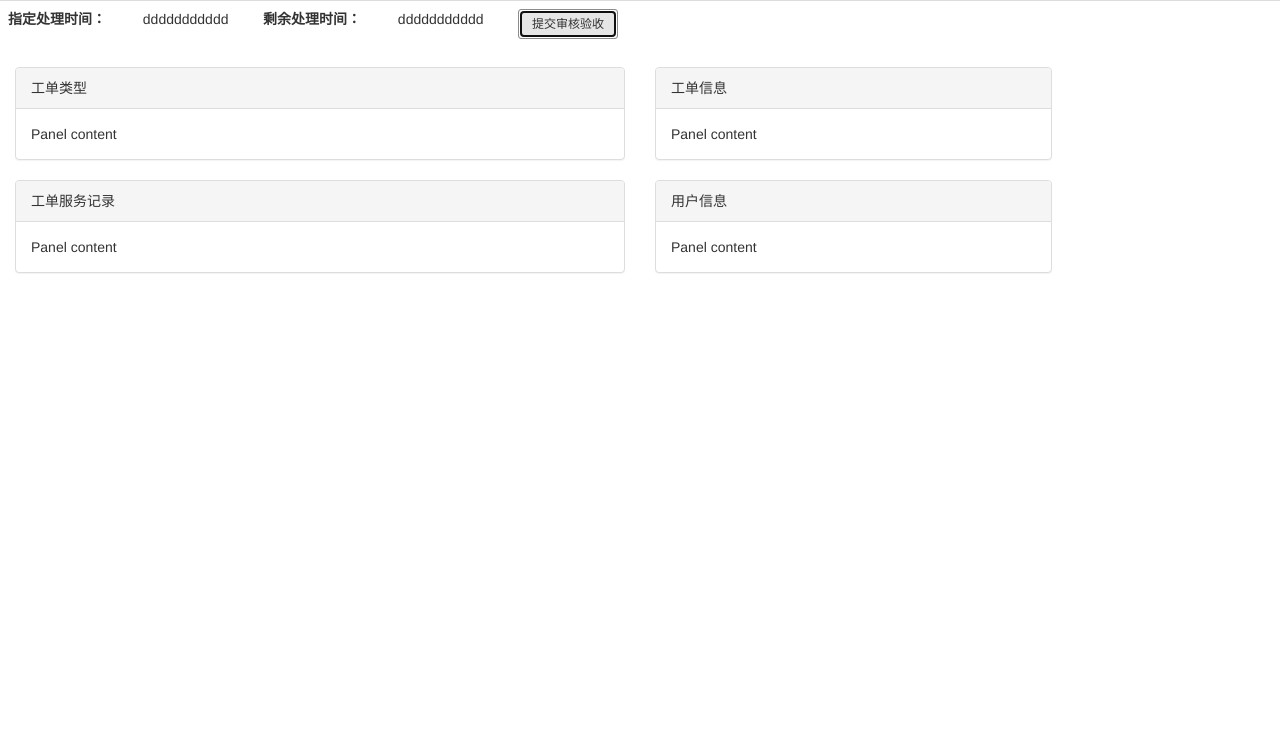
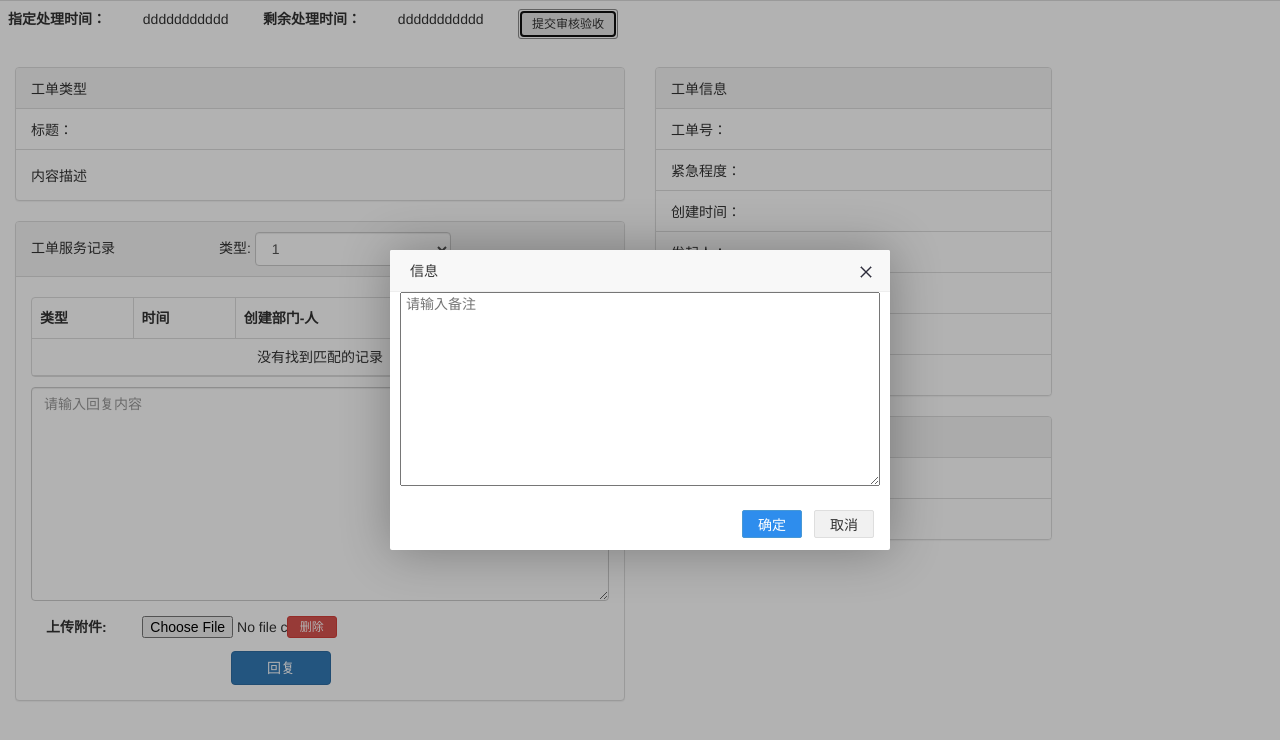
Before and after one commit to haitaodesign/SingleAdmin, a website: page demo/my_worker_order_details.html in a window 1280 px wide. Both pictures are taken after a click on the button "提交审核验收". Drawn offline with Linux system fonts and the light colour scheme.

Commit message:
我的工单详情页

```diff
--- a/demo/my_worker_order_details.html
+++ b/demo/my_worker_order_details.html
@@ -5,8 +5,9 @@
     <meta charset="UTF-8">
     <meta name="viewport" content="width=device-width, initial-scale=1.0">
     <meta http-equiv="X-UA-Compatible" content="ie=edge">
-    <title>工单申请</title>
+    <title>我的工单——详情页</title>
     <link rel="stylesheet" href="/css/thirdParty/bootstrap.css">
+    <link rel="stylesheet" href="/plugins/layui/css/layui.css">
     <link rel="stylesheet" href="/css/thirdParty/bootstrap-datetimepicker.css">
     <link rel="stylesheet" href="/css/thirdParty/bootstrap-table.min.css">
 
@@ -36,7 +37,7 @@
                     <td>ddddddddddd</td>
                     <td><label>剩余处理时间：</label></td>
                     <td>ddddddddddd</td>
-                    <td><button type="button" class="btn btn-default btn-sm">提交审核验收</button></td>
+                    <td><button type="button" id="summitreview" class="btn btn-default btn-sm">提交审核验收</button></td>
                 </tr>
             </table>
         </div>
@@ -44,36 +45,76 @@
             <div class="col-sm-6">
                 <div class="panel panel-default">
                     <div class="panel-heading">工单类型</div>
+                    <ul class="list-group">
+                        <li class="list-group-item">标题：</li>
+                    </ul>
                     <div class="panel-body">
-                        Panel content
+                        <p>内容描述</p>
                     </div>
                 </div>
                 <div class="panel panel-default">
-                    <div class="panel-heading">工单服务记录</div>
+                    <div class="panel-heading form-inline" style="margin-bottom:5px;">
+                        <span>工单服务记录</span>
+                        <div class="form-group" style="margin-left:100px;margin-top:0px;">
+                            <label for="" style="font-weight:normal;">类型:</label>
+                            <select name="" id="" class="form-control">
+                            <option value="">1</option>
+                            <option value="">2</option>
+                            </select>
+                        </div>
+                    </div>
+
                     <div class="panel-body">
-                        Panel content
+                        <table id="orderservicetable"></table>
+                        <form action="#">
+                            <div class="form-group">
+                                <textarea class="form-control" rows="10" placeholder="请输入回复内容" style="width:100%;"></textarea>
+                            </div>
+                            <div class="form-group">
+                                <label for="" class="col-sm-2 control-label">上传附件:</label>
+                                <div class="col-sm-3">
+                                    <input type="file" id="fileinput" accept=".doc,.jpg,.png,.pdf,.docx">
+                                </div>
+                                <div class="col-sm-1">
+                                    <button class="btn btn-danger btn-xs deletefilebtn" style="width:50px;">删除</button>
+                                </div>
+                                <p class="help-block fileinputhelp"></p>
+                            </div>
+                            <button type="submit" class="btn btn-primary" style="margin-left:200px;margin-top:10px;">回复</button>
+                        </form>
                     </div>
                 </div>
             </div>
             <div class="col-sm-4">
                 <div class="panel panel-default">
                     <div class="panel-heading">工单信息</div>
-                    <div class="panel-body">
-                        Panel content
-                    </div>
+                    <ul class="list-group">
+                        <li class="list-group-item">工单号：</li>
+                        <li class="list-group-item">紧急程度：</li>
+                        <li class="list-group-item">创建时间：</li>
+                        <li class="list-group-item">发起人：</li>
+                        <li class="list-group-item">受理组/人</li>
+                        <li class="list-group-item">状态：</li>
+                        <li class="list-group-item">指定处理时间：</li>
+                    </ul>
                 </div>
                 <div class="panel panel-default">
                     <div class="panel-heading">用户信息</div>
-                    <div class="panel-body">
-                        Panel content
-                    </div>
+                    <ul class="list-group">
+                        <li class="list-group-item">姓名：</li>
+                        <li class="list-group-item">手机号：</li>
+                    </ul>
                 </div>
             </div>
         </div>
+    </div>
 
-    </div>
+
+
+
     <script src="/js/thirdParty/jquery.min.js"></script>
     <script src="/js/thirdParty/bootstrap.min.js"></script>
+    <script src="/plugins/layui/layui.js"></script>
     <script src="/js/thirdParty/bootstrap-datetimepicker.js"></script>
     <script src="/js/thirdParty/bootstrap-datetimepicker.zh-CN.js"></script>
     <script src="/js/thirdParty/jquery.form.min.js"></script>
@@ -82,34 +123,106 @@
     <script>
         ;
         (function() {
-            // $('#table').bootstrapTable({
-            //     columns: [{
-            //         field: 'id',
-            //         title: '编号'
-            //     }, {
-            //         field: 'name',
-            //         title: '创建部门-人'
-            //     }, {
-            //         field: 'price',
-            //         title: '处理人'
-            //     }, {
-            //         field: 'Item 1',
-            //         title: '工单类型'
-            //     }, {
-            //         field: 'Item 2',
-            //         title: '紧急程度'
-            //     }, {
-            //         field: 'id',
-            //         title: '工单标题'
-            //     }, {
-            //         field: 'name',
-            //         title: '创建时间'
-            //     }, {
-            //         field: 'price',
-            //         title: '指定处理时间'
-            //     }],
-            //     data: []
-            // });
+            $('#orderservicetable').bootstrapTable({
+                columns: [{
+                    field: 'id',
+                    title: '类型'
+                }, {
+                    field: 'name',
+                    title: '时间'
+                }, {
+                    field: 'name',
+                    title: '创建部门-人'
+                }, {
+                    field: 'price',
+                    title: '回复内容'
+                }],
+                data: []
+            });
+            $('#fileinput').on('change', function() {
+                var filename = this.value;
+                var filepoint = filename.lastIndexOf('.');
+                var fileext = filename.substr(filepoint + 1);
+
+
+                if (isfiletype(fileext) === 0) {
+                    $('.fileinputhelp').text('不支持该文件类型上传');
+                    this.value = '';
+                } else {
+                    $('.fileinputhelp').text('');
+                }
+            });
+
+            function isfiletype(fileext) {
+                var fileextarr = ['docx', 'doc', 'jpg', 'png', 'pdf'];
+                var isfile = 0;
+                for (var i = 0; i < fileextarr.length; i++) {
+                    if (fileext === fileextarr[i]) {
+                        isfile++;
+                        return;
+                    }
+                }
+                return isfile;
+            }
+
+            $('.deletefilebtn').on('click', function(e) {
+                e.preventDefault();
+                $('#fileinput').val('');
+            });
+
+            $('.handletime').datetimepicker({
+                language: 'zh-CN',
+                format: "yyyy-mm-dd HH:ii",
+                showMeridian: true,
+                autoclose: true,
+                todayBtn: true
+            });
+
+            //表单验证异步提交
+            function bindsumbit() {
+                var $submit_application = $('#addworkorder');
+                var options = {
+                    beforeSerialize: function() {},
+                    beforeSubmit: function() {
+                        $('.workorderbtn').button('loading');
+                    },
+                    success: function(data) {
+                        //layer.msg(data.Message);
+                    },
+                    error: function() {
+                        //layer.msg("提交失败，请检查网络是否正常，或者刷新试试！");
+                        $('.workorderbtn').button('reset');
+                    }
+                };
+                $submit_application.ajaxForm(options);
+            }
+
+            layui.use('layer', function() {
+                var layer = layui.layer;
+                $("#summitreview").on("click", function() {
+                    layer.open({
+                        type: 1,
+                        area: ['500px', '300px'],
+                        content: '<div style="margin:0 10px;"><textarea name="" id="" rows="12"' +
+                            'placeholder="请输入备注" style="width:100%;padding-left:5px;"></textarea></div>',
+                        btn: ['确定', '取消'],
+                        yes: function(index, layero) {
+
+                        },
+                        btn2: function(index, layero) {
+
+                        }
+                    });
+                });
+
+            });
+
+
+            $().ready(function() {
+                bindsumbit();
+
+
+            });
         })();
     </script>
 </body>
--- a/js/modules/index.js
+++ b/js/modules/index.js
@@ -31,7 +31,4 @@ layui.config({
             }
         });
     }
-
-
-
 });
```
Also changed, not shown: demo/my_worker_order.html (+1 -1 lines), demo/work_order.html (+1 -1 lines).
